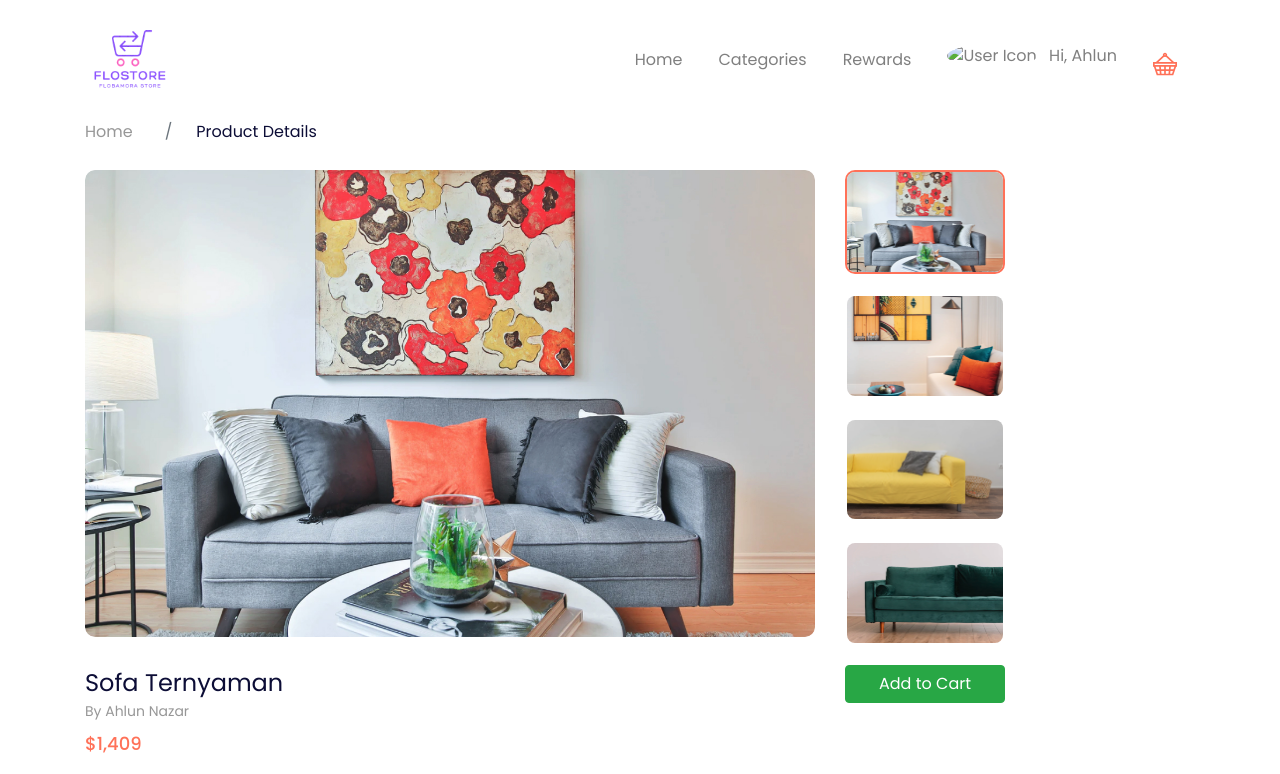
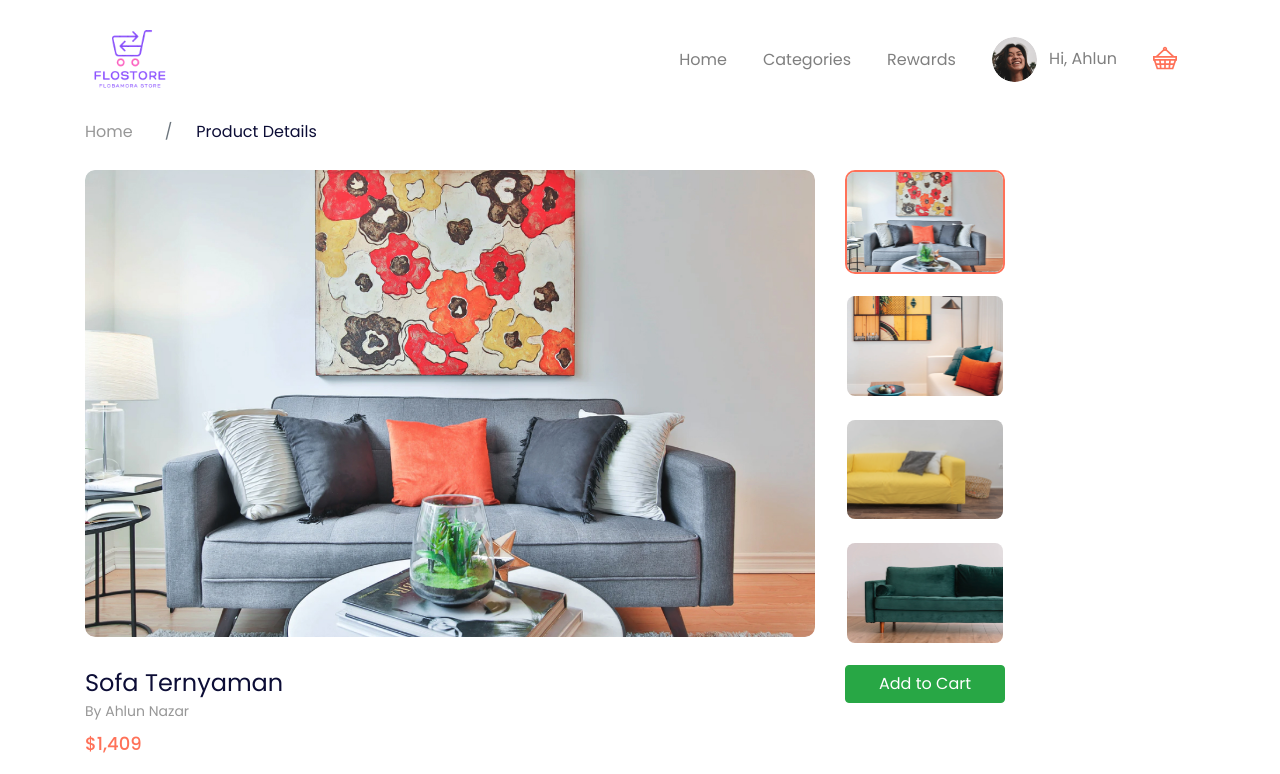
Before and after one commit to Ahlunnazar10/flobamora, a plain HTML site: page details.html in a window 1280 px wide. Shown: the top 774 px of the page. Drawn offline with nearby package versions, Linux system fonts and the light colour scheme.

Commit message:
Update details.html

```diff
--- a/details.html
+++ b/details.html
@@ -55,7 +55,7 @@
 								role="button"
 								data-toggle="dropdown">
 								<img
-									src="/               img/user.png"
+									src="               img/user.png"
 									alt="User Icon"
 									class="rounded-circle mr-2 profile-picture" />
 								Hi, Ahlun
```
